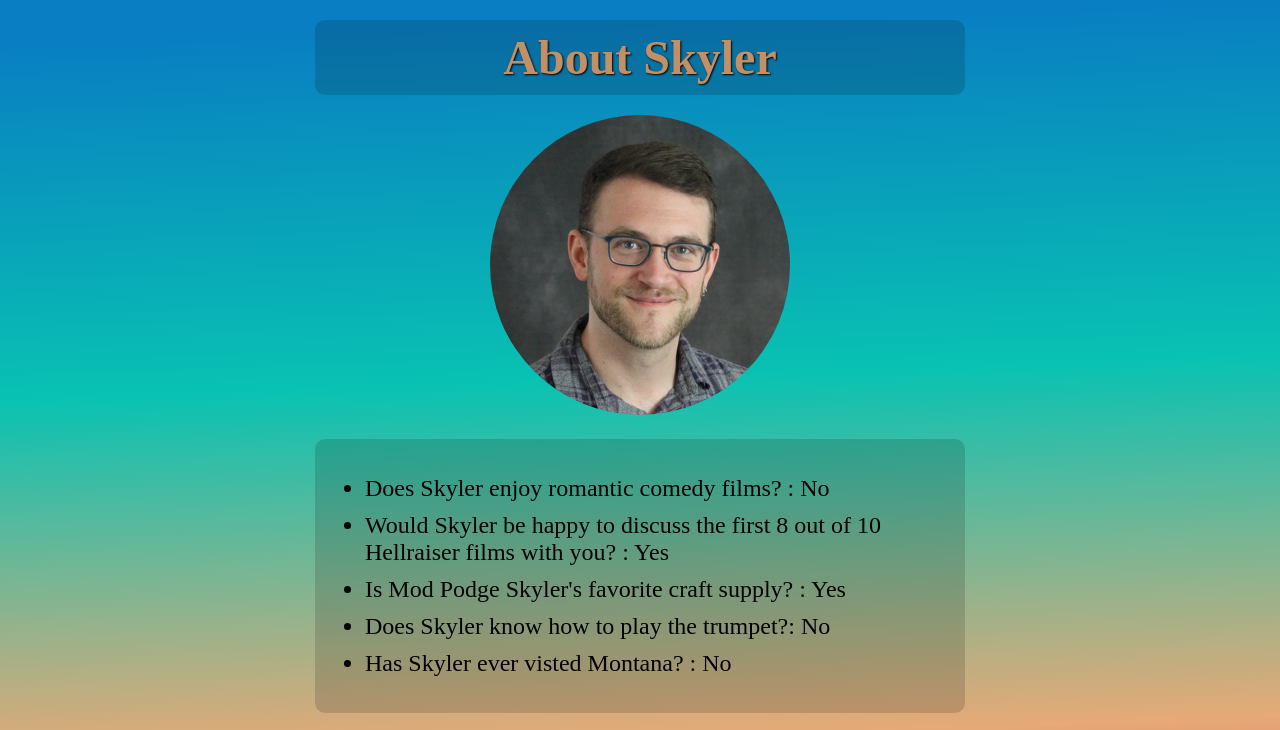
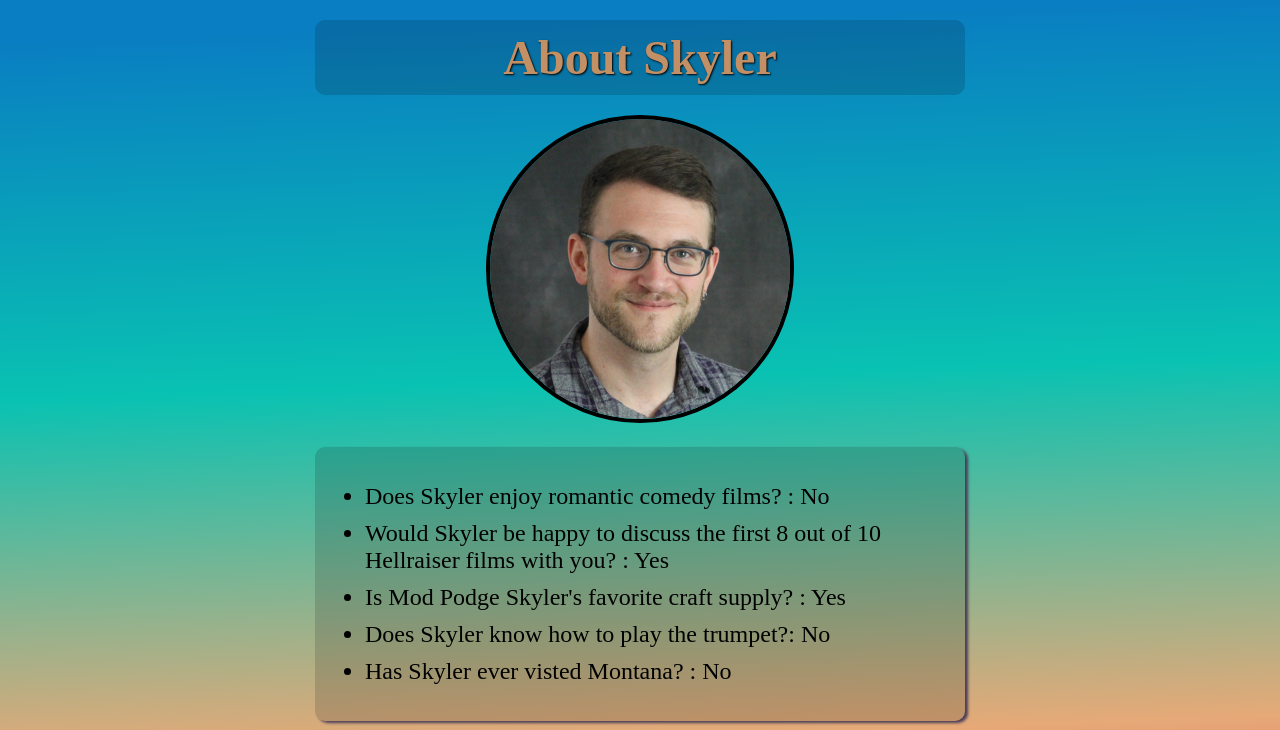
Before and after one commit to SkylerBurger/About_Me, a plain HTML site: page index.html in a window 1280 px wide. Shown: the top 730 px of the page. Drawn offline with Linux system fonts and the light colour scheme.

Commit message:
added headshot border and box-shadow to content

```diff
--- a/style.css
+++ b/style.css
@@ -13,7 +13,6 @@ header {
     margin-top: 20px;
     margin-bottom: 20px;
     text-align: center;
-    /* border: 1px black solid; */
 }
 
 h1 {
@@ -52,6 +51,7 @@ h3 {
     max-width: 650px;
     margin-left: auto;
     margin-right: auto;
+    box-shadow: 3px 2px 3px rgb(74, 61, 88);
 }
 
 li {
@@ -69,6 +69,7 @@ li {
     max-height: 300px;
     min-height: 150px;
     margin: 20px auto 0px auto;
+    border: 4px black solid;
     border-radius: 50%;
 }
 
```
